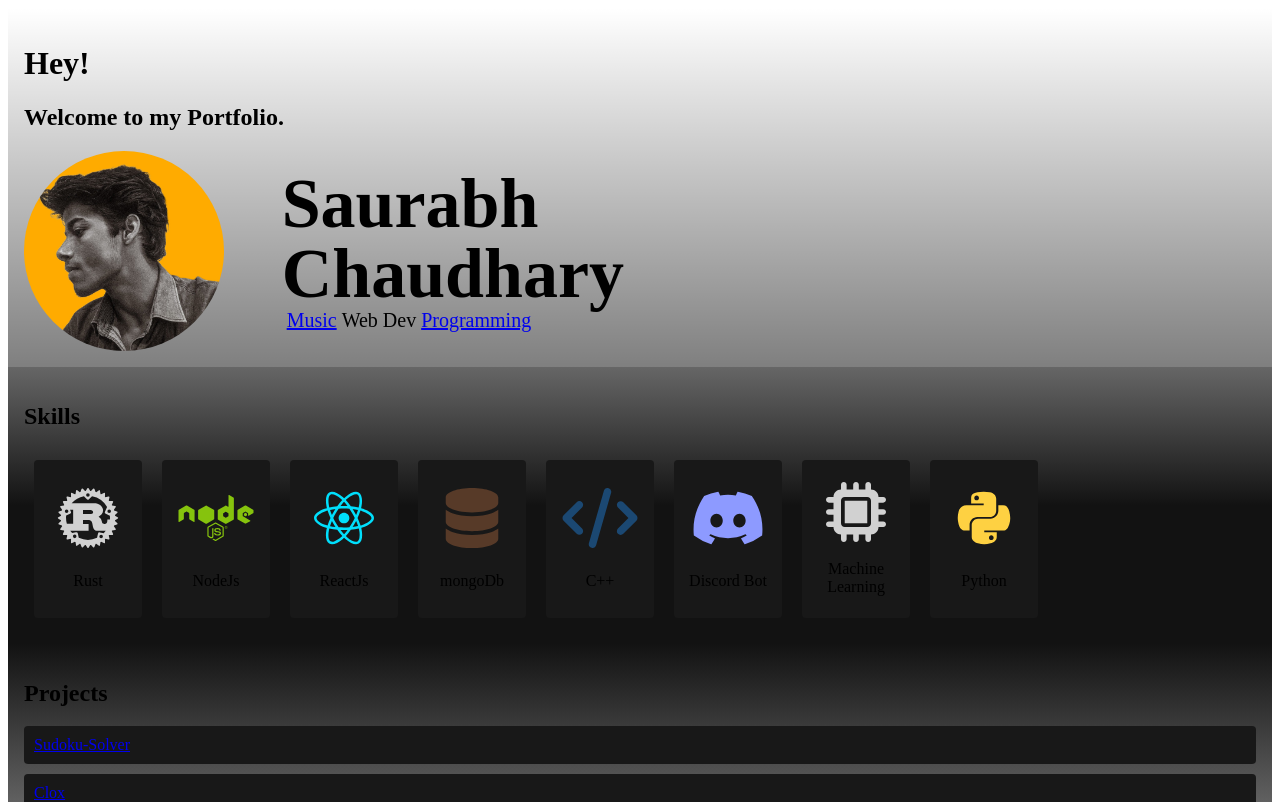
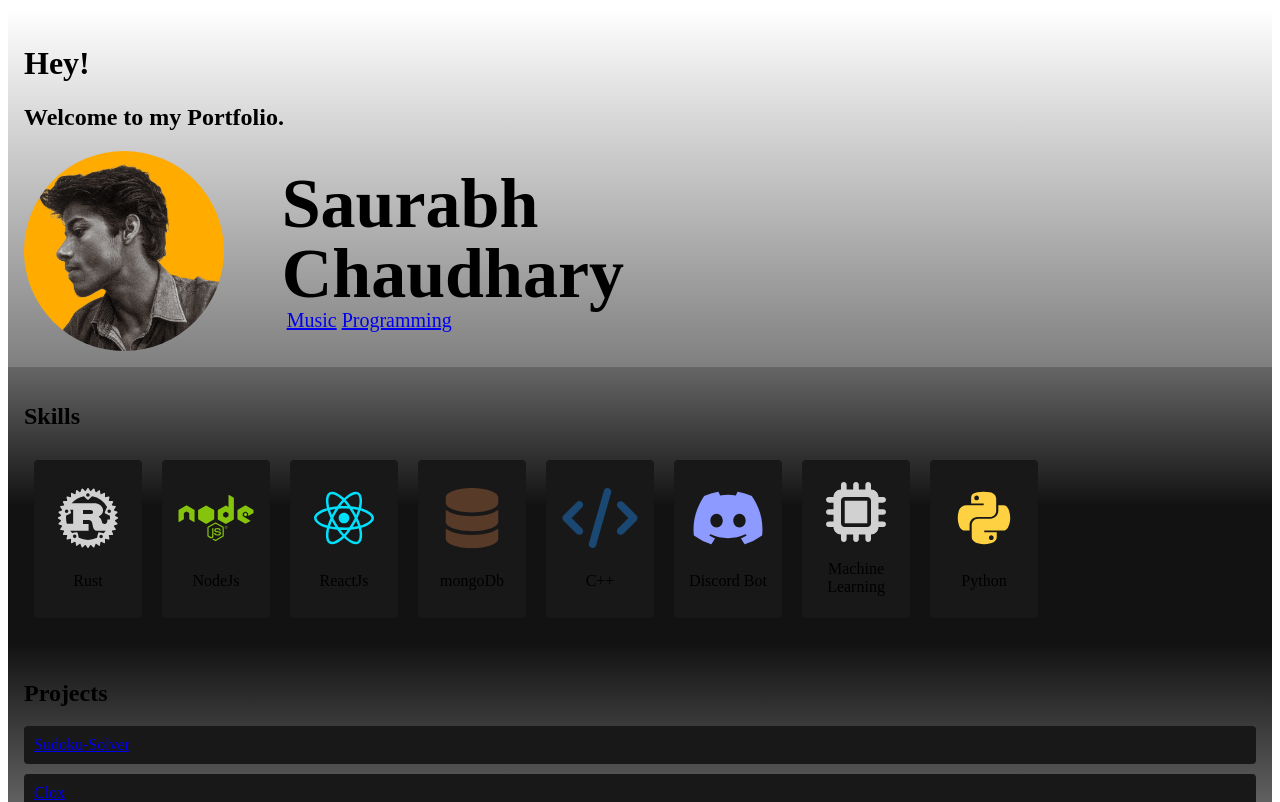
Before and after one commit to Mugsend/Portfolio, a Next.js app: page / in a window 1280 px wide. Shown: the top 802 px of the page. Built offline with nearby package versions, Linux system fonts and the light colour scheme.

Commit message:
Update index.js

```diff
--- a/pages/index.js
+++ b/pages/index.js
@@ -35,7 +35,6 @@ function Profile() {
 				>
 					Music
 				</a>
-				<a>Web Dev</a>
 				<a target="_blank" href="https://github.com/Mugsend">
 					Programming
 				</a>
```
